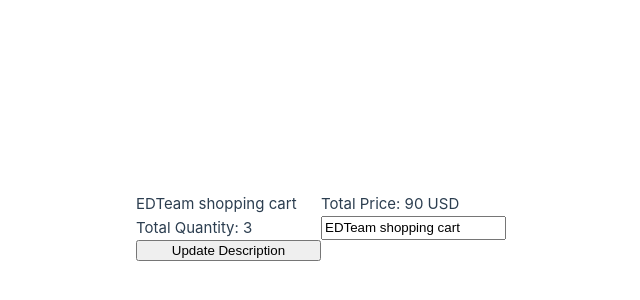
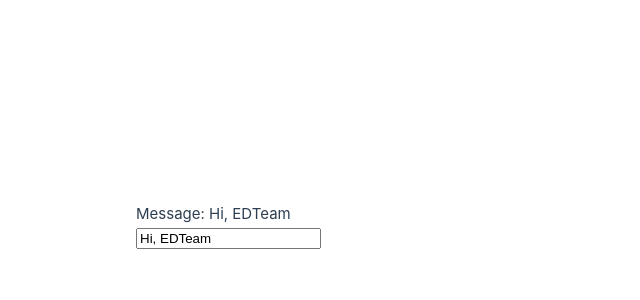
Before and after one commit to jlcarrascof/V3-SC, a Vue app in the folder intro-vue-edteam/: page / in a window 1280 px wide. Shown: the part 174-474 px from the top of the page, without its empty margins (319-959 px from the left). Built offline with nearby package versions, Linux system fonts and the light colour scheme.

Commit message:
fix: update App.vue to use WatchersSample component and remove EventHandling component

```diff
--- a/intro-vue-edteam/src/App.vue
+++ b/intro-vue-edteam/src/App.vue
@@ -1,5 +1,5 @@
 <script setup lang="ts">
-  import EventHandling from './components/event-handling.vue';
+  import WatchersSample from './components/watchers-sample.vue';
 </script>
 
 <template>
@@ -11,7 +11,9 @@
   -->
   <!--   <RenderList /> -->
   <!-- <ComputedSample /> -->
-   <EventHandling />
+  <!--    <EventHandling />
+  -->
+  <WatchersSample />
 </template>
 
 <style scoped>
--- a/intro-vue-edteam/src/components/watchers-sample.vue
+++ b/intro-vue-edteam/src/components/watchers-sample.vue
@@ -7,7 +7,9 @@
 
 <template>
     <div>
-
+        <div>Message: {{ message }}</div>
+        <input v-model="message" type="text" />
+        <span style="color: red">{{ error }}</span>
     </div>
 </template>
 
```
